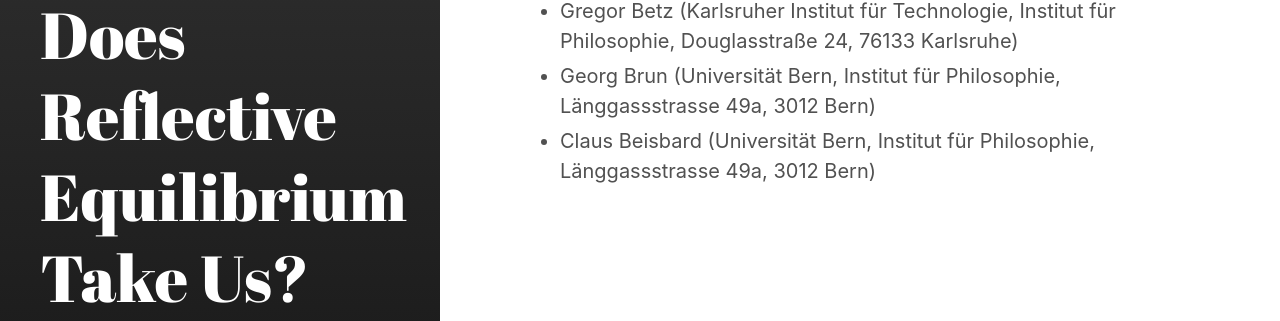
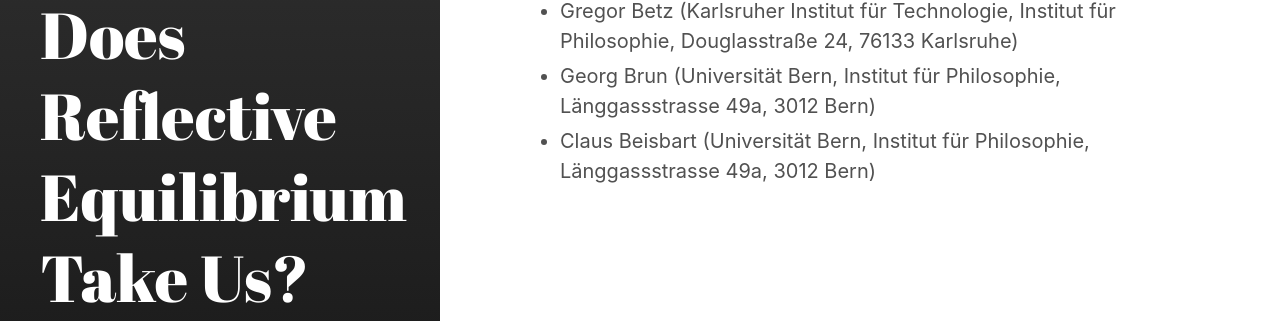
Before and after one commit to re-models/re-models.github.io, a Jekyll site: the page built from imprint.md, in a window 1280 px wide. Shown: the part 194-515 px from the top of the page. Built offline with Jekyll 4.4.1, drawn with Linux system fonts in a browser that asks for light colours.

Commit message:
typo corrected

```diff
--- a/imprint.md
+++ b/imprint.md
@@ -8,4 +8,4 @@ title: Impressum
 
 + Gregor Betz (Karlsruher Institut für Technologie, Institut für Philosophie, Douglasstraße 24, 76133 Karlsruhe)
 + Georg Brun (Universität Bern, Institut für Philosophie, Länggassstrasse 49a, 3012 Bern)
-+ Claus Beisbard (Universität Bern, Institut für Philosophie, Länggassstrasse 49a, 3012 Bern)
++ Claus Beisbart (Universität Bern, Institut für Philosophie, Länggassstrasse 49a, 3012 Bern)
```
